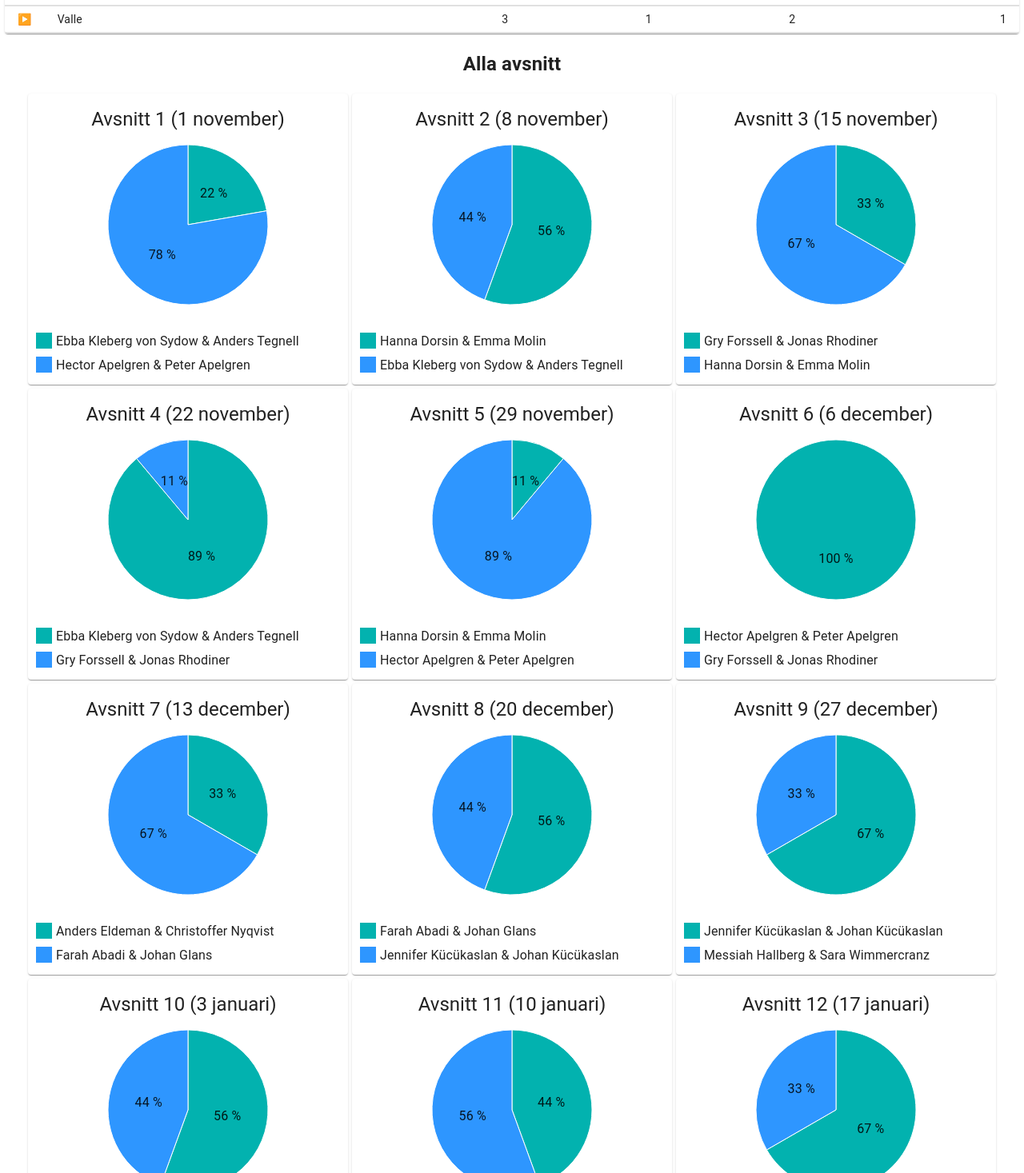
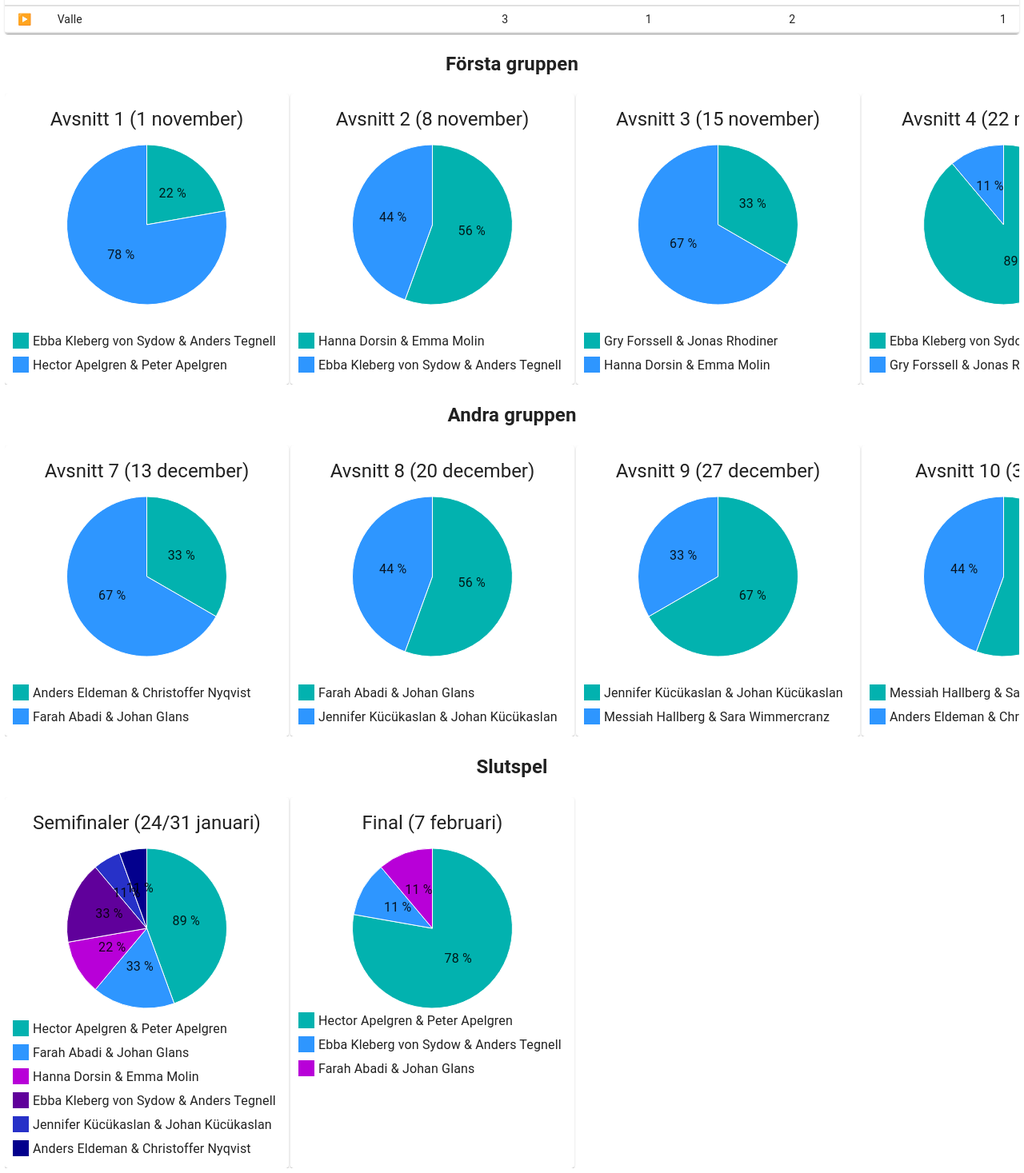
Before and after one commit to g-lowen/spela-pa-sparet, a React (Create React App) app: page / in a window 1280 px wide. Shown: the part 883-2350 px from the top of the page at 80% size. Built offline with nearby package versions, Linux system fonts and the light colour scheme.

Commit message:
add CardsContainer to support horizontal scrolling

```diff
--- a/src/App.tsx
+++ b/src/App.tsx
@@ -4,9 +4,15 @@ import { ChartCard } from "./components/ChartCard";
 import DataTable from "./components/DataTable";
 import { Header } from "./components/Header";
 import { MATCHES } from "./constants/constants";
+import { CardsContainer } from "./components/CardsContainer";
 
 function App() {
   const upcomingMatch = MATCHES.find((match) => match.winner === null);
+  const groupOne = MATCHES.filter((_match, index) => index < 6);
+  const groupTwo = MATCHES.filter((_match, index) => index >= 6 && index < 12);
+  const playoff = MATCHES.filter(
+    (match) => match.matchType === "semifinal" || match.matchType === "final"
+  );
 
   return (
     <>
@@ -16,29 +22,33 @@ function App() {
           {upcomingMatch ? (
             <>
               <h1>Nästa avsnitt</h1>
-              <Box sx={{ display: "flex", justifyContent: "center" }}>
-                <ChartCard
-                  match={upcomingMatch}
-                  matchIndex={upcomingMatch && MATCHES.indexOf(upcomingMatch)}
-                />
-              </Box>
+              <ChartCard
+                match={upcomingMatch}
+                matchIndex={upcomingMatch && MATCHES.indexOf(upcomingMatch)}
+                sx={{ maxWidth: "355px" }}
+              />
             </>
           ) : null}
           <h2>Tabell</h2>
           <DataTable />
-          <h2>Alla avsnitt</h2>
-          <Box
-            sx={{
-              display: "flex",
-              gap: "5px",
-              flexWrap: "wrap",
-              justifyContent: "center"
-            }}
-          >
-            {MATCHES.map((match, index) => (
+          <h2>Första gruppen</h2>
+          <CardsContainer>
+            {groupOne.map((match, index) => (
               <ChartCard key={index} match={match} matchIndex={index} />
             ))}
-          </Box>
+          </CardsContainer>
+          <h2>Andra gruppen</h2>
+          <CardsContainer>
+            {groupTwo.map((match, index) => (
+              <ChartCard key={index} match={match} matchIndex={index + 6} />
+            ))}
+          </CardsContainer>
+          <h2>Slutspel</h2>
+          <CardsContainer>
+            {playoff.map((match, index) => (
+              <ChartCard key={index} match={match} matchIndex={index + 12} />
+            ))}
+          </CardsContainer>
         </Box>
       </center>
     </>
--- /dev/null
+++ b/src/components/CardsContainer.tsx
@@ -0,0 +1,15 @@
+import Box, { BoxProps } from "@mui/material/Box";
+
+export const CardsContainer = (props: BoxProps) => {
+  return (
+    <Box
+      sx={{
+        display: "flex",
+        gap: "2px",
+        overflowX: "scroll",
+        scrollSnapType: "x mandatory"
+      }}
+      {...props}
+    />
+  );
+};
--- a/src/components/ChartCard.tsx
+++ b/src/components/ChartCard.tsx
@@ -1,16 +1,17 @@
 import { GAMBLERS, MATCH_TYPE_TRANSLATION } from "../constants/constants";
 import { Match } from "../types";
-import Card from "@mui/material/Card";
+import Card, { CardProps as MuiCardProps } from "@mui/material/Card";
 import CardHeader from "@mui/material/CardHeader";
 import { getPercentage } from "./helpers/getPercentage";
 import { Chart } from "./Chart";
 
-interface CardProps {
+interface CardProps extends MuiCardProps {
   matchIndex?: number;
   match?: Match;
 }
 
-export const ChartCard = ({ matchIndex, match }: CardProps) => {
+export const ChartCard = (props: CardProps) => {
+  const { match, matchIndex } = props;
   if (!match || matchIndex === undefined) {
     return null;
   }
@@ -24,7 +25,7 @@ export const ChartCard = ({ matchIndex, match }: CardProps) => {
       : MATCH_TYPE_TRANSLATION[match.matchType];
 
   return (
-    <Card sx={{ flexBasis: "400px" }}>
+    <Card sx={{ flex: "0 0 355px", scrollSnapAlign: "start" }} {...props}>
       <CardHeader
         sx={{ textAlign: "center" }}
         title={`${title} (${match.date})`}
```
